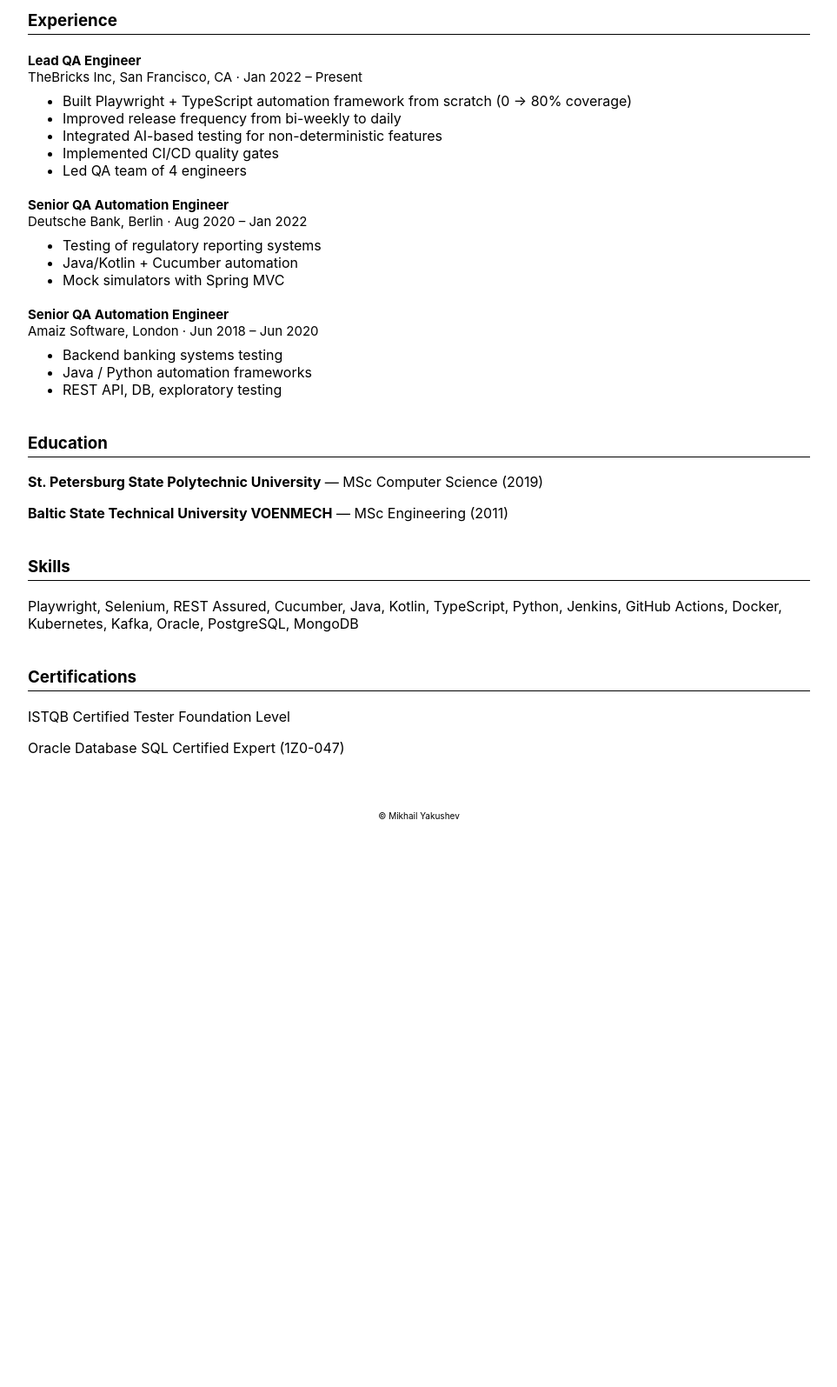
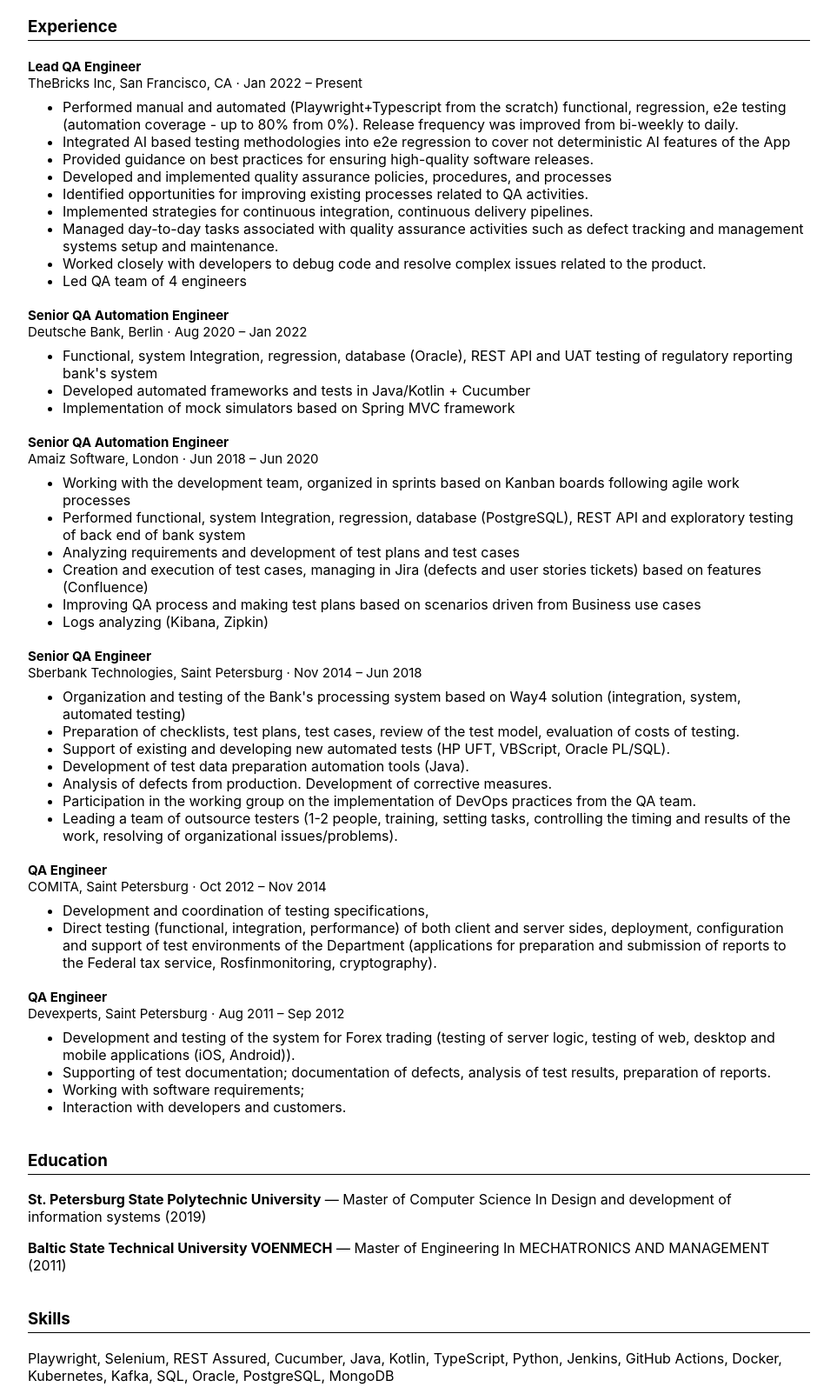
Before and after one commit to myakushev/myakushev.github.io, a plain HTML site: page index.html in a window 1280 px wide. Shown: the part 400-1995 px from the top of the page at 87% size, without its empty margins (158-1121 px from the left). Before the commit the page ends 1385 px from the top, so only its background shows below. Drawn offline with Linux system fonts and the light colour scheme.

Commit message:
description updates

```diff
--- a/index.html
+++ b/index.html
@@ -14,8 +14,8 @@
         <h2>Lead QA Engineer / SDET</h2>
 
         <div class="contacts">
-            <span>📞 +7 (921) 750-74-92</span>
-            <span>✉️ <a href="mailto:myakushev2@gmail.com">myakushev2@gmail.com</a></span>
+            <span>🕻 +7 (921) 750-74-92</span>
+            <span>🖂 <a href="mailto:myakushev2@gmail.com">myakushev2@gmail.com</a></span>
             <span>Telegram: <a href="https://t.me/myakushev">@myakushev</a></span>
             <span>
           LinkedIn:
@@ -48,10 +48,14 @@
                 <span>TheBricks Inc, San Francisco, CA · Jan 2022 – Present</span>
             </div>
             <ul>
-                <li>Built Playwright + TypeScript automation framework from scratch (0 → 80% coverage)</li>
-                <li>Improved release frequency from bi-weekly to daily</li>
-                <li>Integrated AI-based testing for non-deterministic features</li>
-                <li>Implemented CI/CD quality gates</li>
+                <li>Performed manual and automated (Playwright+Typescript from the scratch) functional, regression, e2e testing (automation coverage - up to 80% from 0%). Release frequency was improved from bi-weekly to daily.</li>
+                <li>Integrated AI based testing methodologies into e2e regression to cover not deterministic AI features of the App</li>
+                <li>Provided guidance on best practices for ensuring high-quality software releases.</li>
+                <li>Developed and implemented quality assurance policies, procedures, and processes</li>
+                <li>Identified opportunities for improving existing processes related to QA activities.</li>
+                <li>Implemented strategies for continuous integration, continuous delivery pipelines.</li>
+                <li>Managed day-to-day tasks associated with quality assurance activities such as defect tracking and management systems setup and maintenance.</li>
+                <li>Worked closely with developers to debug code and resolve complex issues related to the product.</li>
                 <li>Led QA team of 4 engineers</li>
             </ul>
         </div>
@@ -62,9 +66,9 @@
                 <span>Deutsche Bank, Berlin · Aug 2020 – Jan 2022</span>
             </div>
             <ul>
-                <li>Testing of regulatory reporting systems</li>
-                <li>Java/Kotlin + Cucumber automation</li>
-                <li>Mock simulators with Spring MVC</li>
+                <li>Functional, system Integration, regression, database (Oracle), REST API and UAT testing of regulatory reporting bank's system</li>
+                <li>Developed automated frameworks and tests in Java/Kotlin + Cucumber</li>
+                <li>Implementation of mock simulators based on Spring MVC framework</li>
             </ul>
         </div>
 
@@ -74,33 +78,75 @@
                 <span>Amaiz Software, London · Jun 2018 – Jun 2020</span>
             </div>
             <ul>
-                <li>Backend banking systems testing</li>
-                <li>Java / Python automation frameworks</li>
-                <li>REST API, DB, exploratory testing</li>
+                <li>Working with the development team, organized in sprints based on Kanban boards following agile work processes</li>
+                <li>Performed functional, system Integration, regression, database (PostgreSQL), REST API and exploratory testing of back end of bank system</li>
+                <li>Analyzing requirements and development of test plans and test cases</li>
+                <li>Creation and execution of test cases, managing in Jira (defects and user stories tickets) based on features (Confluence)</li>
+                <li>Improving QA process and making test plans based on scenarios driven from Business use cases</li>
+                <li>Logs analyzing (Kibana, Zipkin)</li>
             </ul>
         </div>
 
-        <!-- остальные места по аналогии -->
+        <div class="job">
+            <div class="job-header">
+                <strong>Senior QA Engineer</strong>
+                <span>Sberbank Technologies, Saint Petersburg · Nov 2014 – Jun 2018</span>
+            </div>
+            <ul>
+                <li>Organization and testing of the Bank's processing system based on Way4 solution (integration, system, automated testing)</li>
+                <li>Preparation of checklists, test plans, test cases, review of the test model, evaluation of costs of testing.</li>
+                <li>Support of existing and developing new automated tests (HP UFT, VBScript, Oracle PL/SQL).</li>
+                <li>Development of test data preparation automation tools (Java).</li>
+                <li>Analysis of defects from production. Development of corrective measures.</li>
+                <li>Participation in the working group on the implementation of DevOps practices from the QA team.</li>
+                <li>Leading a team of outsource testers (1-2 people, training, setting tasks, controlling the timing and results of the work, resolving of organizational issues/problems).</li>
+            </ul>
+        </div>
+
+        <div class="job">
+            <div class="job-header">
+                <strong>QA Engineer</strong>
+                <span>COMITA, Saint Petersburg · Oct 2012 – Nov 2014</span>
+            </div>
+            <ul>
+                <li>Development and coordination of testing specifications,</li>
+                <li>Direct testing (functional, integration, performance) of both client and server sides, deployment, configuration and support of test environments of the Department (applications for preparation and submission of reports to the Federal tax service, Rosfinmonitoring, cryptography).</li>
+            </ul>
+        </div>
+
+        <div class="job">
+            <div class="job-header">
+                <strong>QA Engineer</strong>
+                <span>Devexperts, Saint Petersburg · Aug 2011 – Sep 2012</span>
+            </div>
+            <ul>
+                <li>Development and testing of the system for Forex trading (testing of server logic, testing of web, desktop and mobile applications (iOS, Android)).</li>
+                <li>Supporting of test documentation; documentation of defects, analysis of test results, preparation of reports.</li>
+                <li>Working with software requirements;</li>
+                <li>Interaction with developers and customers.</li>
+            </ul>
+        </div>
+
     </section>
 
     <section>
         <h3>Education</h3>
-        <p><strong>St. Petersburg State Polytechnic University</strong> — MSc Computer Science (2019)</p>
-        <p><strong>Baltic State Technical University VOENMECH</strong> — MSc Engineering (2011)</p>
+        <p><strong>St. Petersburg State Polytechnic University</strong> — Master of Computer Science In Design and development of information systems (2019)</p>
+        <p><strong>Baltic State Technical University VOENMECH</strong> — Master of Engineering In MECHATRONICS AND MANAGEMENT (2011)</p>
     </section>
 
     <section>
         <h3>Skills</h3>
         <p>
             Playwright, Selenium, REST Assured, Cucumber, Java, Kotlin, TypeScript,
-            Python, Jenkins, GitHub Actions, Docker, Kubernetes, Kafka,
+            Python, Jenkins, GitHub Actions, Docker, Kubernetes, Kafka, SQL,
             Oracle, PostgreSQL, MongoDB
         </p>
     </section>
 
     <section>
         <h3>Certifications</h3>
-        <p>ISTQB Certified Tester Foundation Level</p>
+        <a href="https://scr.istqb.org/?number=71834">ISTQB Certified Tester Foundation Level</a>
         <p>Oracle Database SQL Certified Expert (1Z0-047)</p>
     </section>
 
```
